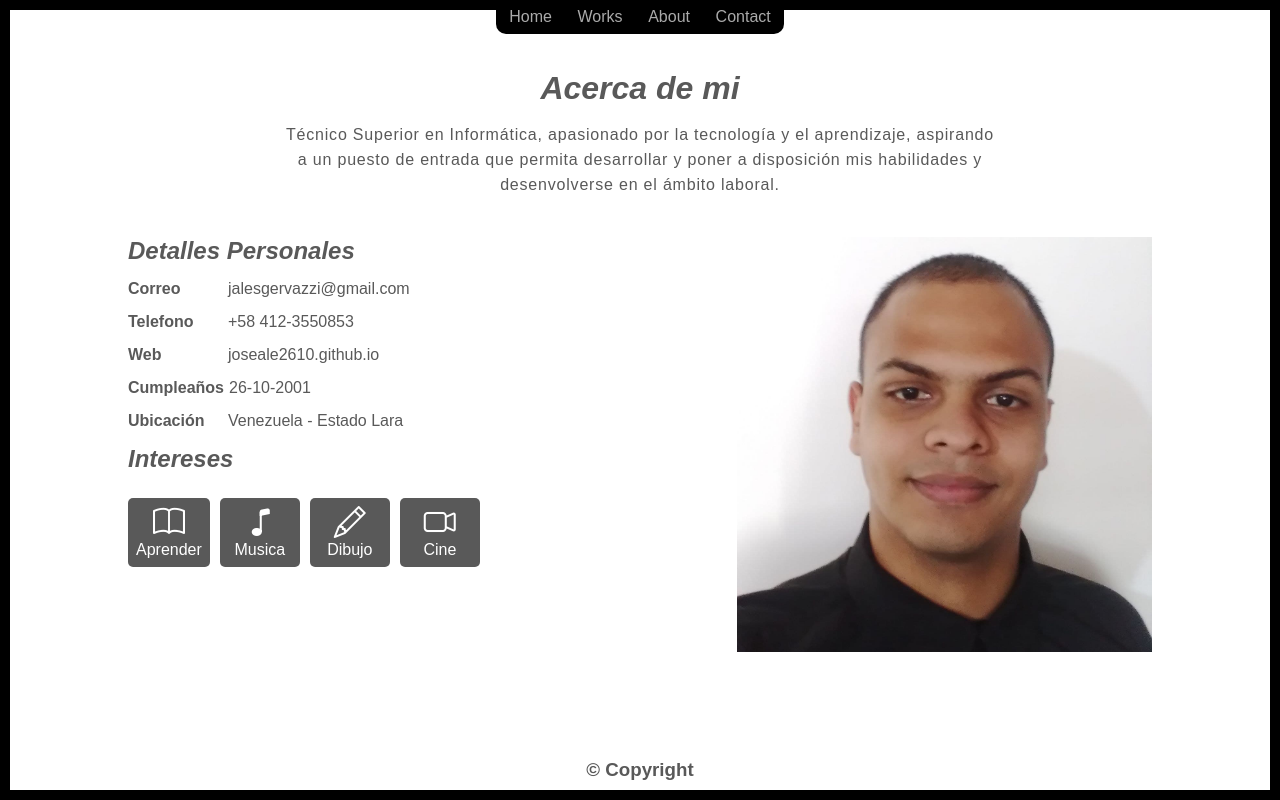
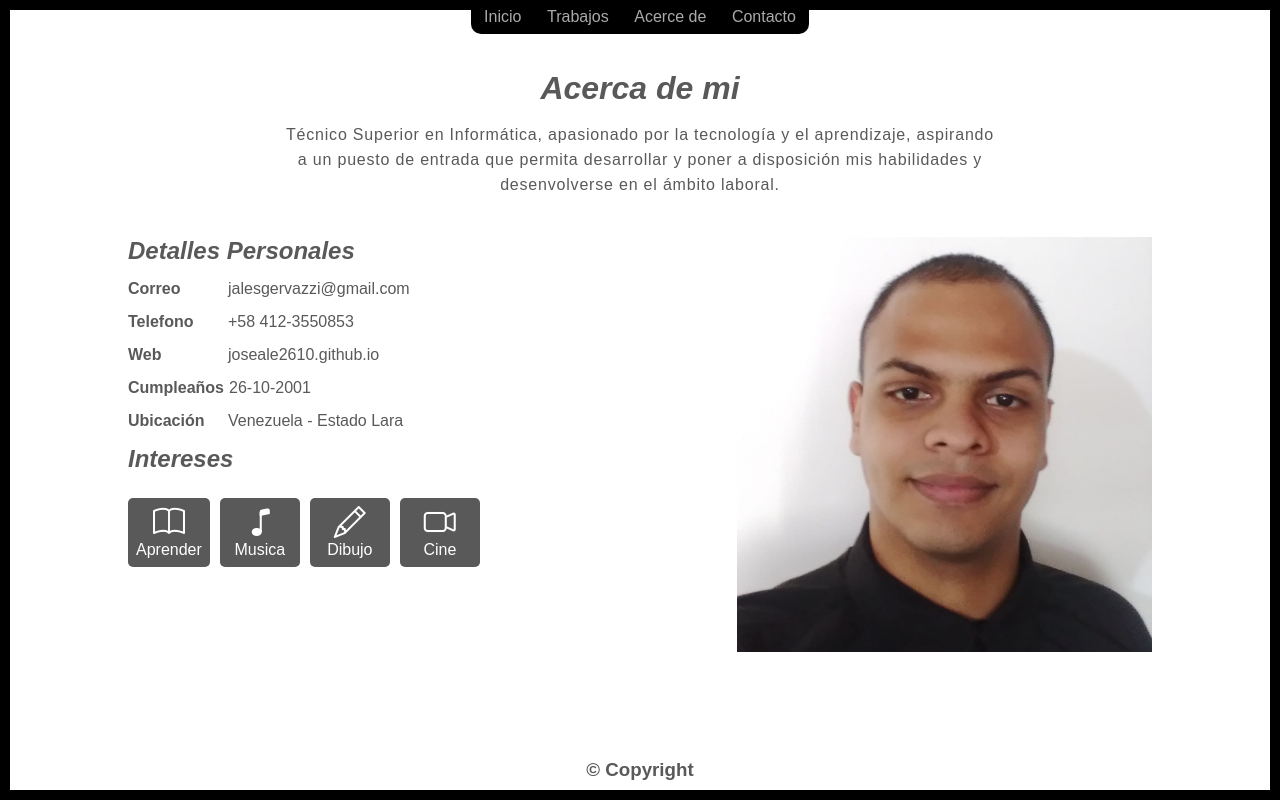
Before and after one commit to JoseAle2610/JoseAle2610, a React (Create React App) app: page /about in a window 1280 px wide. Built offline with nearby package versions, Linux system fonts and the light colour scheme.

Commit message:
every content in spanish

```diff
--- a/src/App.js
+++ b/src/App.js
@@ -17,10 +17,10 @@ function App() {
     <ThemeProvider theme={theme}>
       <Router>
         <Navbar routes={[
-          {to: '/', name: 'Home'},
-          {to: '/works', name: 'Works'},
-          {to: '/about', name: 'About'},
-          {to: '/contact', name: 'Contact'}
+          {to: '/', name: 'Inicio'},
+          {to: '/works', name: 'Trabajos'},
+          {to: '/about', name: 'Acerce de'},
+          {to: '/contact', name: 'Contacto'}
         ]} />
         <Routes>
           <Route path='/' element={<Home />} />
--- a/src/config.js
+++ b/src/config.js
@@ -2,10 +2,10 @@ import imgDefault from 'shared/imgdefault.jpg'
 
 const data = {
   presentation: 'Técnico Superior en Informática, apasionado por la tecnología y el aprendizaje, aspirando a un puesto de entrada que permita desarrollar y poner a disposición mis habilidades y desenvolverse en el ámbito laboral.',
-  greeting: 'Hello, ',
+  greeting: 'Hola, ',
   typeWrite: [
-    'I am Jose Suarez',
-    'Web developper',
+    'Soy Jose Suarez',
+    'Desarrollador Web',
   ],
   social: [
     {icon:'github', link:'https://github.com/JoseAle2610', label:'Github'},
```
